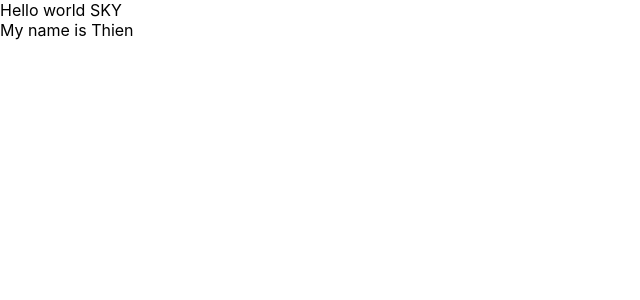
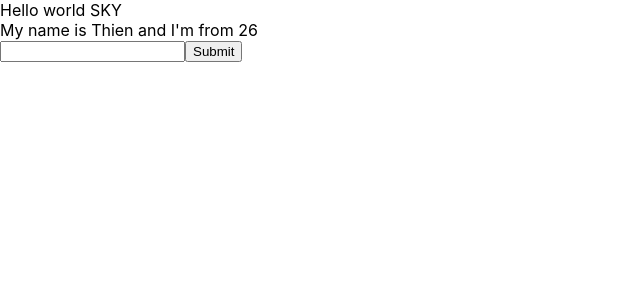
Before and after one commit to thienng77/ReactJS, a React (Create React App) app: page / in a window 1280 px wide. Shown: the top 300 px of the page, without its empty margins (0-640 px from the left). Built offline with nearby package versions, Linux system fonts and the light colour scheme.

Commit message:
Commit code

```diff
--- a/src/component/MyComponent.js
+++ b/src/component/MyComponent.js
@@ -9,11 +9,43 @@ class MyComponent extends React.Component {
         age: 26
     };
 
+    // handleClick = (event) => {
+    //     console.log(">> Click me my button");
+    //     console.log("My name is ", this.state.name);
+    // }
+
+    handleClick(event) {
+        console.log(">> Click me my button");
+        console.log("My name is ", this.state.name);
+        this.setState({
+            name: 'Sky',
+            age: Math.floor((Math.random() * 100) + 1)
+        })
+    }
+
+    handleOnMoverOver(event) {
+        console.log(event.pageX);
+    }
+
+    handleOnChangInput = (event) => {
+        this.setState({
+            name: event.target.value
+        })
+    }
+
+    handleOnSubmit = (event)=>{
+        event.preventDefault();
+        console.log(this.state);
+    }
     //JSX
     render() {
         return (
             <div>
-                My name is {this.state.name}
+                My name is {this.state.name} and I'm from {this.state.age}
+                <form onSubmit={(event)=>this.handleOnSubmit(event)}>
+                    <input type="text" onChange={(event) => this.handleOnChangInput(event)} />
+                    <button>Submit</button>
+                </form>
             </div>
         );
     }
```
